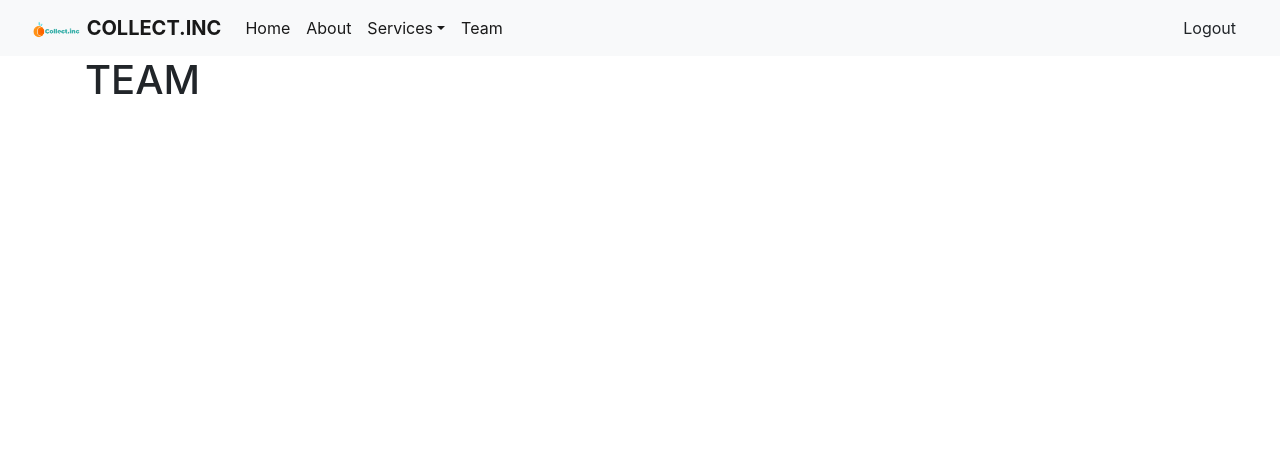
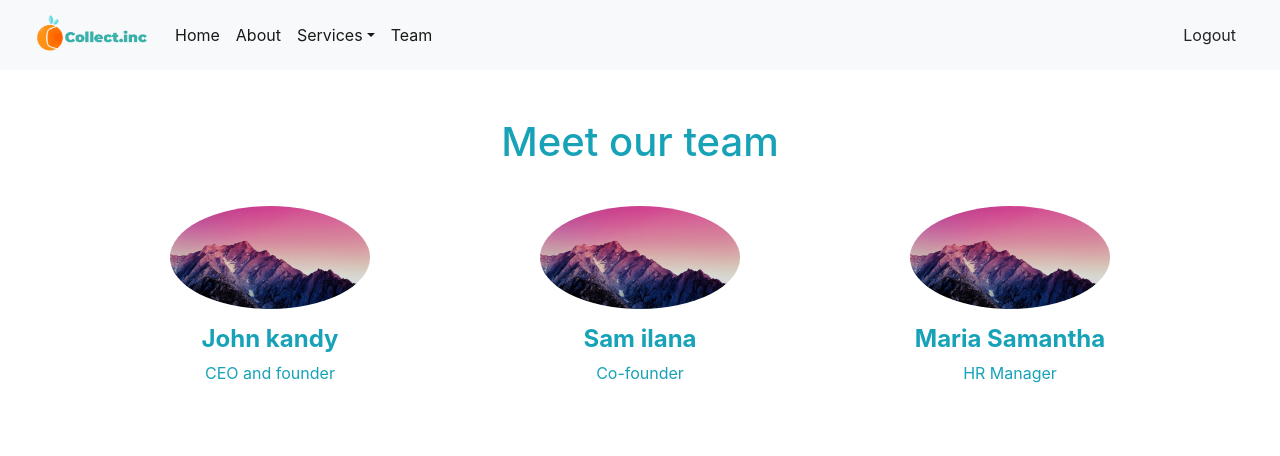
Before and after one commit to salbifaza/collectinc, a CodeIgniter 4 app: template app/Views/hello/team.php in a window 1280 px wide. Shown: the top 456 px of the page. Run offline with PHP 8.4 and a stand-in for CodeIgniter, Linux system fonts and the light colour scheme; the template is opened without the code that fills it, so the values that code supplies are empty; some libraries are stand-ins or nearby versions.

Commit message:
bagian team

```diff
--- a/app/Views/hello/team.php
+++ b/app/Views/hello/team.php
@@ -1,5 +1,34 @@
 <?= $this->extend('layout') ?>
 <?= $this->section('content') ?>
 
-<h1>TEAM</h1>
+
+<div class="py-5 text-center text-info background-info" style="">
+    <div class="container">
+        <div class="row">
+            <div class="mx-auto col-md-12">
+                <!--- Edit disini --->
+                <h1 class="mb-3" contenteditable="true">Meet our team</h1>
+            </div>
+        </div>
+        <div class="row">
+            <!--- Edit disini --->
+            <div class="col-lg-4 col-md-6 p-4"> <img class="img-fluid d-block mb-3 mx-auto rounded-circle" alt="Card image cap" width="200" src="<?= base_url("img/background.png") ?>">
+                <h4> <b>John kandy</b> </h4>
+                <p class="mb-0">CEO and founder</p>
+            </div>
+            <!--- Edit disini --->
+            <div class="col-lg-4 col-md-6 p-4"> <img class="img-fluid d-block mb-3 mx-auto rounded-circle" src="<?= base_url("img/background.png") ?>" alt="Card image cap" width="200">
+                <h4> <b>Sam ilana</b> </h4>
+                <p class="mb-0">Co-founder</p>
+            </div>
+            <!--- Edit disini --->
+            <div class="col-lg-4 p-4"> <img class="img-fluid d-block mb-3 mx-auto rounded-circle" src="<?= base_url("img/background.png") ?>" width="200">
+                <h4> <b>Maria Samantha</b> </h4>
+                <p class="mb-0">HR Manager</p>
+            </div>
+        </div>
+    </div>
+</div>
+
+
 <?= $this->endSection() ?>
--- a/app/Views/layout.php
+++ b/app/Views/layout.php
@@ -33,6 +33,7 @@
     </main><!-- /.container -->
     <script src="<?= base_url("bootstrap-4.0.0/dist/js/bootsrap.min.js") ?>"></script>
     <script src="<?= base_url("jquery-3.6.0.min.js") ?>"></script>
+
 </body>
 
 </html>
--- a/app/Views/navbar.php
+++ b/app/Views/navbar.php
@@ -4,8 +4,7 @@ $session = session();
 <nav class="navbar navbar-expand-md navbar-light bg-light sticky-top">
     <div class="container-fluid">
         <a class="navbar-brand" href="#">
-            <img src="<?= base_url("img/logo_collect.png") ?>" width="50" class="d-inline-block align-middle mr">
-            <span class="text-uppercase font-weight-bold">Collect.inc</span>
+            <img src="<?= base_url("img/logo_collect.png") ?>" height="40" class=" d-block mb-1 mx-auto align-middle mr">
         </a>
 
         <button class="navbar-toggler" type="button" data-toggle="collapse" data-target="#navbarResponsive">
```
